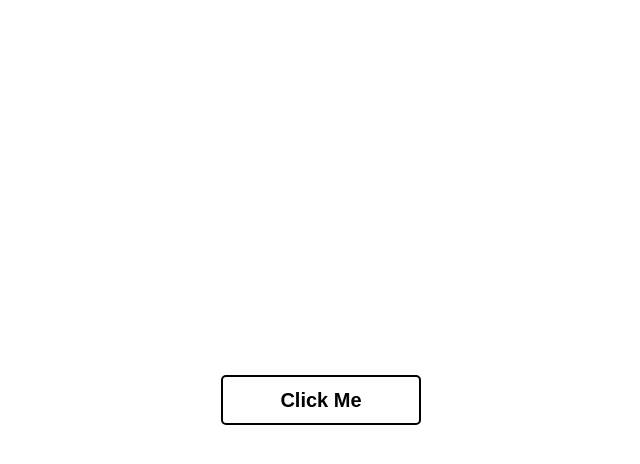
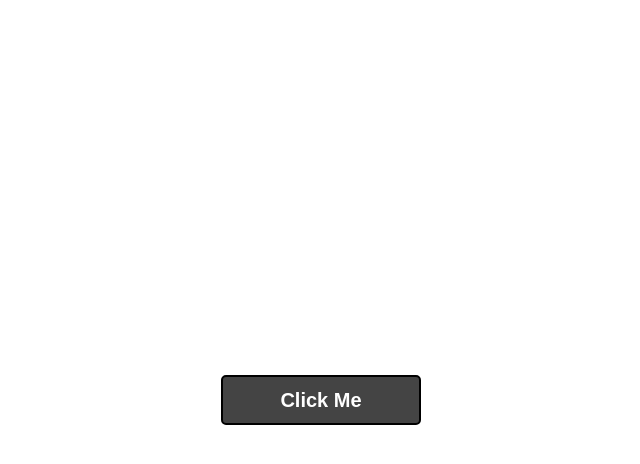
Before and after one commit to swillyco/colors-button, a plain HTML site: page index.html in a window 1280 px wide. In both pictures the pointer is over the button "Click Me". Shown: the whole page, without its empty margins (319-959 px from the left). Drawn offline with Linux system fonts and the light colour scheme.

Commit message:
added hover cursor effect

```diff
--- a/styles.css
+++ b/styles.css
@@ -17,3 +17,8 @@ html, body {margin: 0; height: 100%; overflow: hidden}
     border: 2px solid #000;
     background-color: #fff;
 }
+
+button:hover {
+    background-color: #444;
+    color:#fff;
+  }
```
